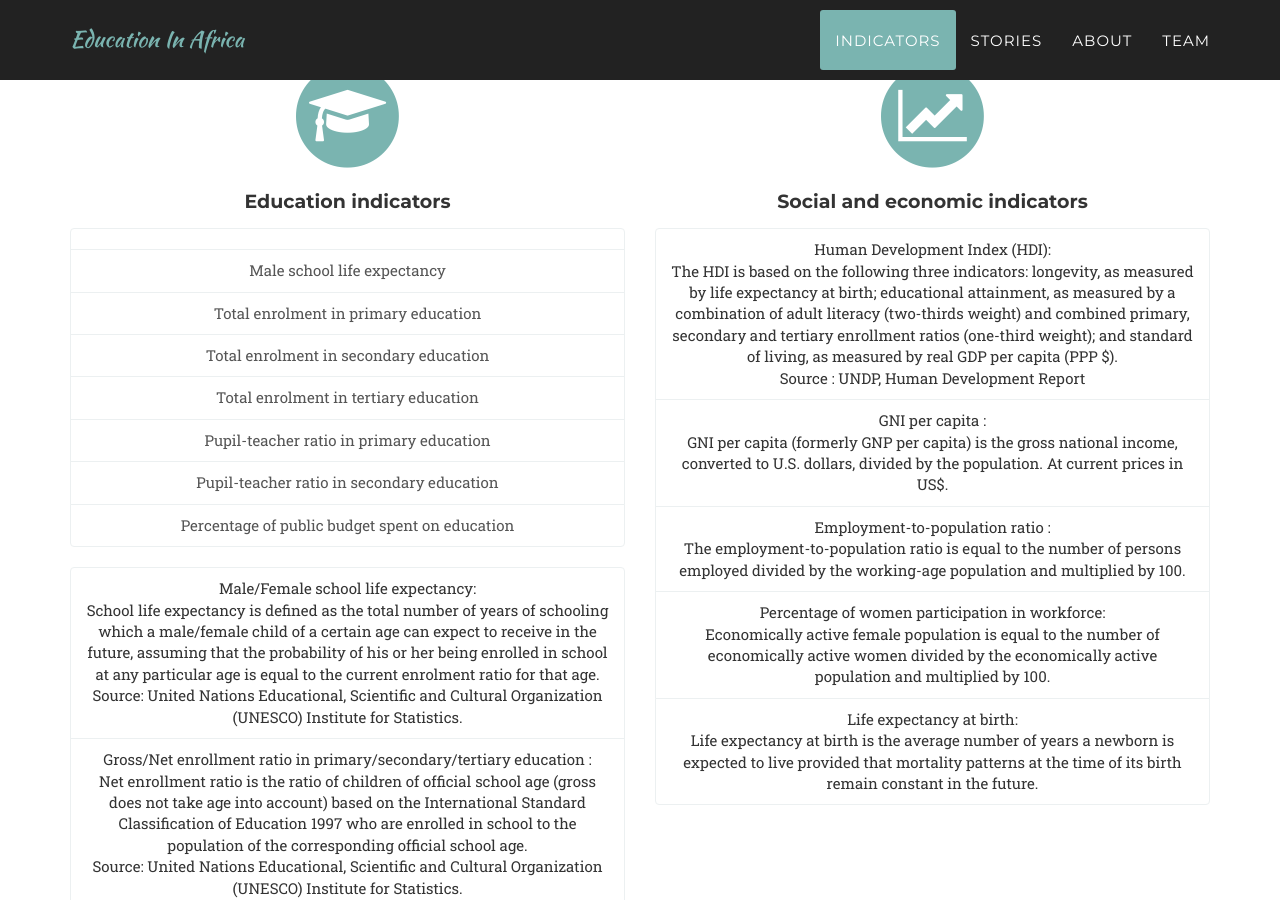
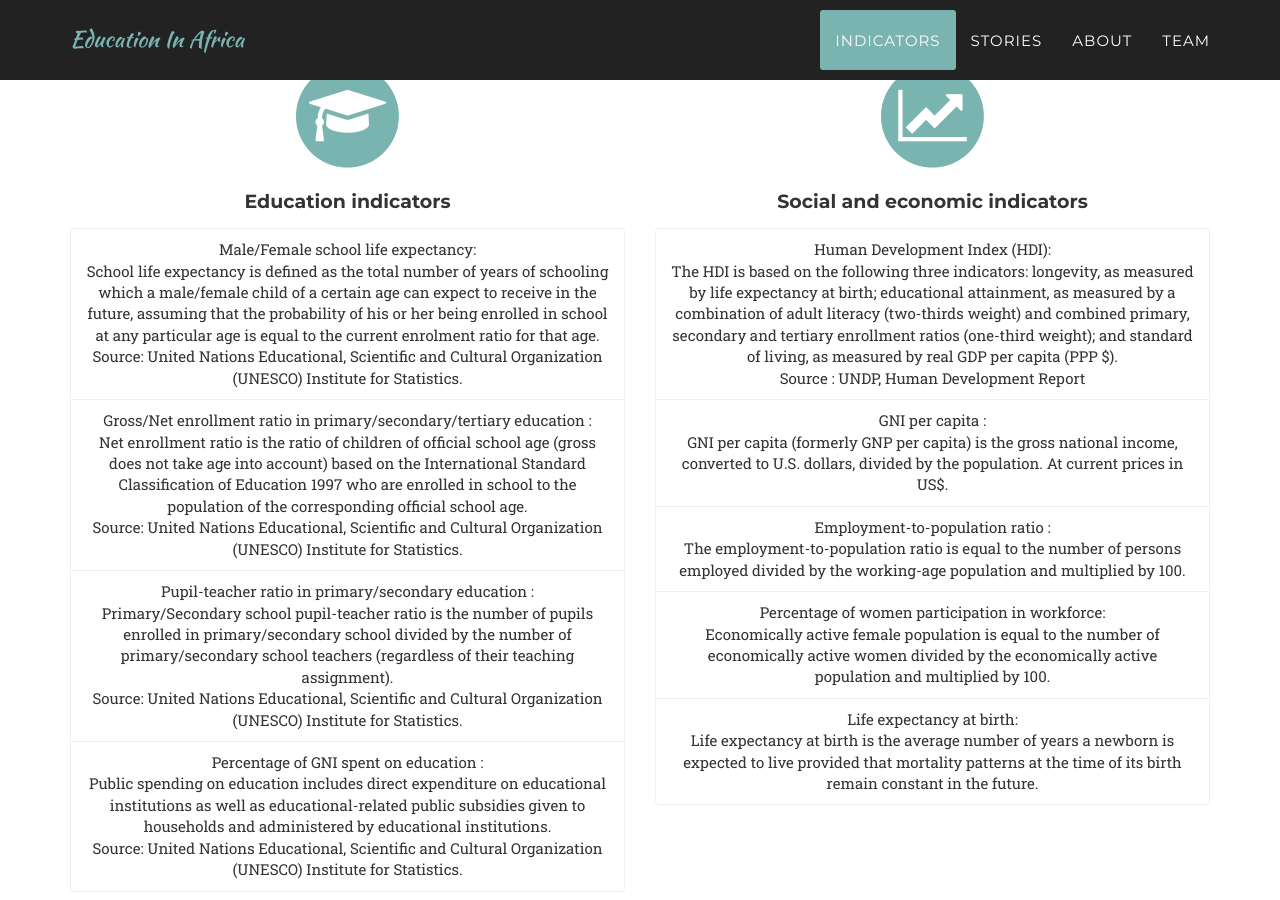
Before and after one commit to GhaliAmir/EducationInAfrica.github.io, a Jekyll site: the page built from index.html, in a window 1280 px wide and 900 px high, scrolled down 1158 px. Built offline with Jekyll 4.4.1, drawn with Linux system fonts in a browser that asks for light colours; some web fonts are replaced.

Commit message:
Update indicators description.

```diff
--- a/_includes/indicators.html
+++ b/_includes/indicators.html
@@ -14,24 +14,12 @@
           <i class="fa fa-graduation-cap fa-stack-1x fa-inverse"></i>
         </span>
         <h4 class="service-heading">Education indicators</h4>
-        <div class="list-group list-group-flush">
-          <a href="#" class="list-group-item list-group-item-action"></a>
-          <a href="#" class="list-group-item list-group-item-action">Male school life expectancy</a>
-          <a href="#" class="list-group-item list-group-item-action">Total enrolment in primary education</a>
-          <a href="#" class="list-group-item list-group-item-action">Total enrolment in secondary education</a>
-          <a href="#" class="list-group-item list-group-item-action">Total enrolment in tertiary education</a>
-          <a href="#" class="list-group-item list-group-item-action">Pupil-teacher ratio in primary education</a>
-          <a href="#" class="list-group-item list-group-item-action">Pupil-teacher ratio in secondary education</a>
-          <a href="#" class="list-group-item list-group-item-action">Percentage of public budget spent on education</a>
-        </div>
         <ul class="list-group list-group-flush">
           <li class="list-group-item">Male/Female school life expectancy: <br>School life expectancy is defined as the total number of years of schooling which a male/female child of a certain age can expect to receive in the future, assuming that the probability of his or her being enrolled in school at any particular age is equal to the current enrolment ratio for that age. <br>Source: United Nations Educational, Scientific and Cultural Organization (UNESCO) Institute for Statistics.</li>
           <li class="list-group-item">Gross/Net enrollment ratio in primary/secondary/tertiary education : <br>Net enrollment ratio is the ratio of children of official school age (gross does not take age into account) based on the International Standard Classification of Education 1997 who are enrolled in school to the population of the corresponding official school age. <br>Source: United Nations Educational, Scientific and Cultural Organization (UNESCO) Institute for Statistics.</li>
           <li class="list-group-item">Pupil-teacher ratio in primary/secondary education : <br>Primary/Secondary school pupil-teacher ratio is the number of pupils enrolled in primary/secondary school divided by the number of primary/secondary school teachers (regardless of their teaching assignment). <br>Source: United Nations Educational, Scientific and Cultural Organization (UNESCO) Institute for Statistics.</li>
           <li class="list-group-item">Percentage of GNI spent on education : <br>Public spending on education includes direct expenditure on educational institutions as well as educational-related public subsidies given to households and administered by educational institutions. <br>Source: United Nations Educational, Scientific and Cultural Organization (UNESCO) Institute for Statistics.</li>
         </ul>
-
-
 
       </div>
       <div class="col-md-6">
```
Lines whose indentation alone changed are shown as unchanged.
